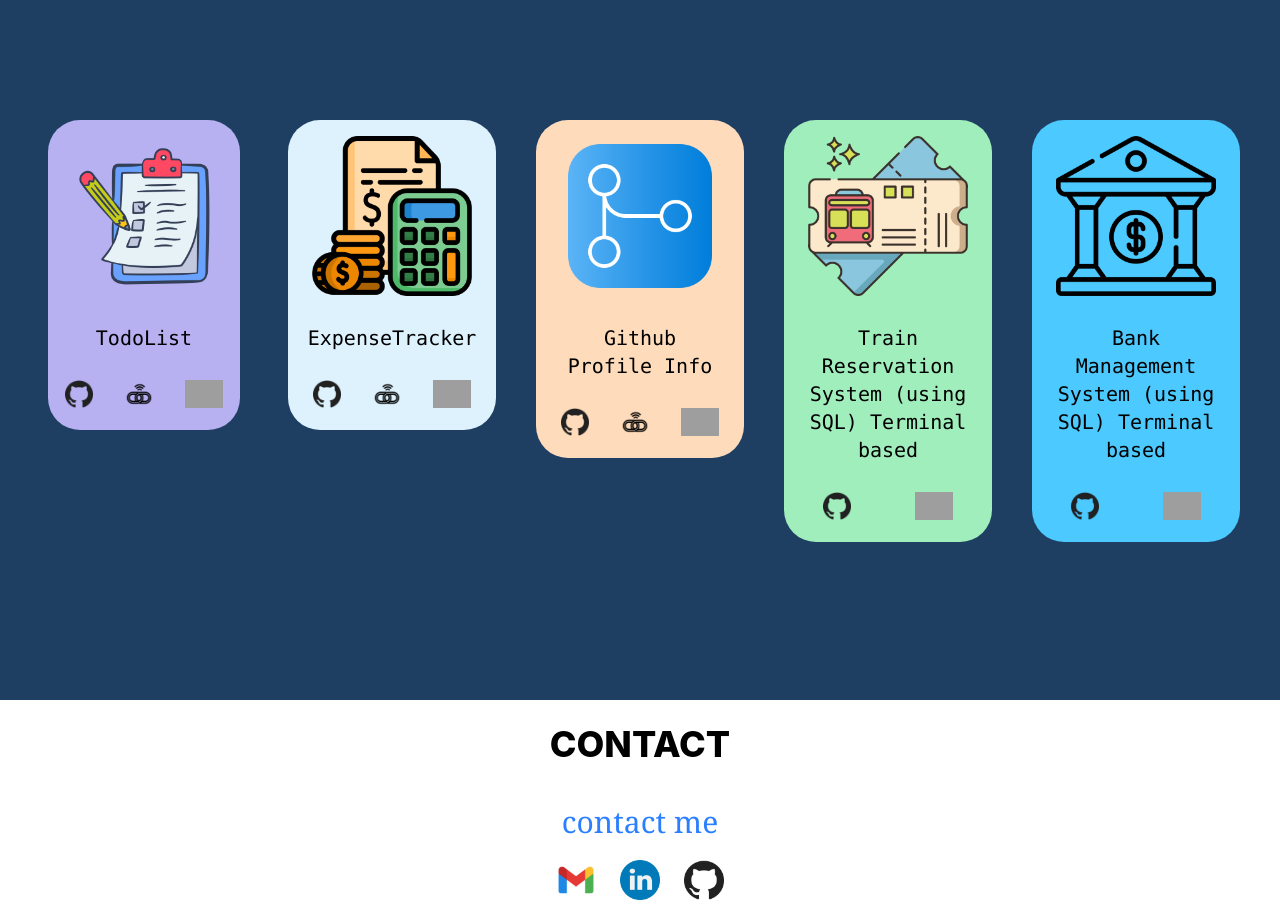
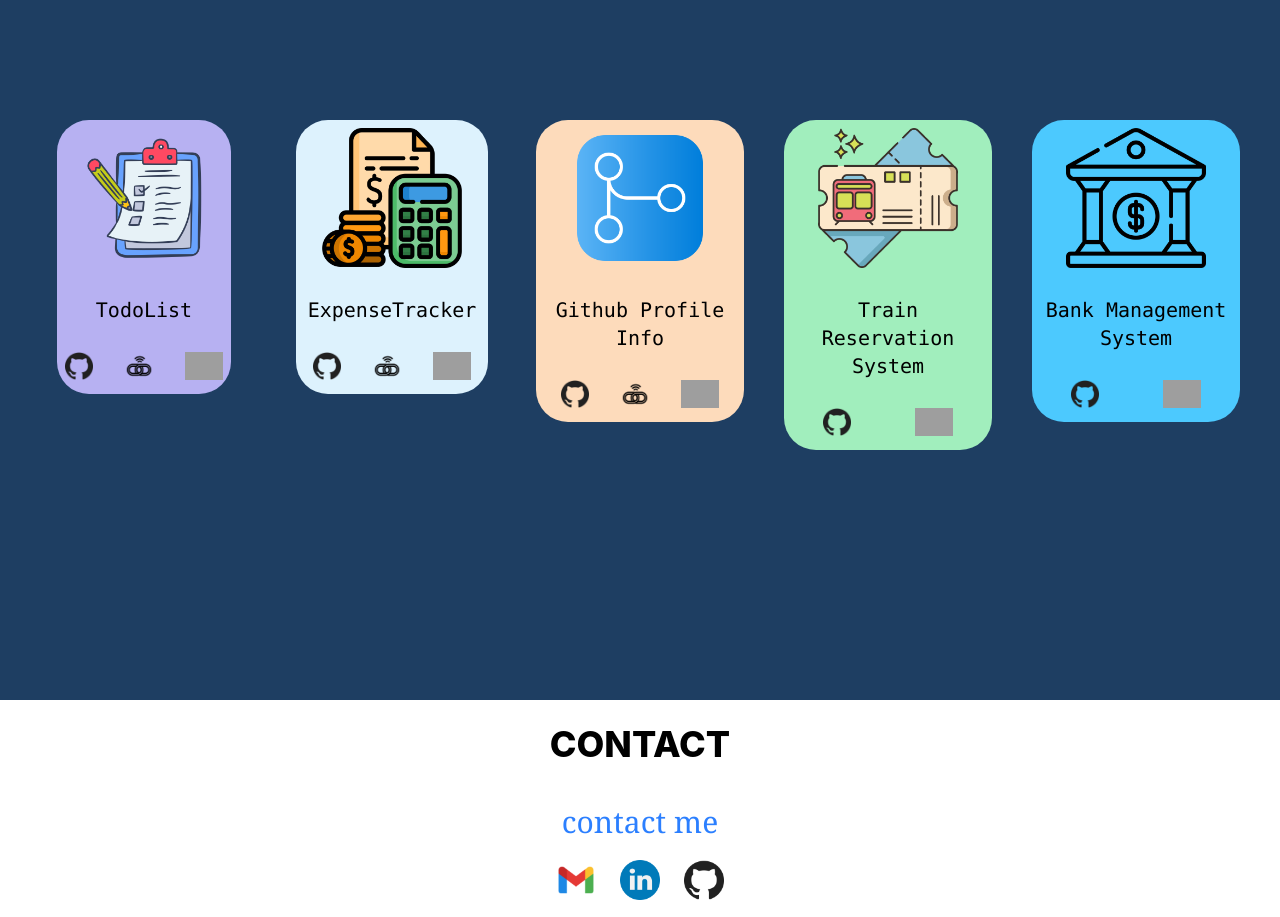
Before and after one commit to ucsmchandu/chanduportfolio, a React (Vite) app: page / in a window 1280 px wide. Shown: the part 1620-2537 px from the top of the page. Built offline with nearby package versions, Linux system fonts and the light colour scheme; grey boxes are pictures that could not be loaded.

Commit message:
updated projects sections

```diff
--- a/src/pages/projects.jsx
+++ b/src/pages/projects.jsx
@@ -75,7 +75,7 @@ Error Handling: Alerts for invalid usernames.
     {
       id: 4,
       img: train,
-      name: "Train Reservation System (using SQL) Terminal based",
+      name: "Train Reservation System",
       bg: "bg-[#A1EEBD]",
       details:
        `
@@ -92,7 +92,7 @@ Database Integration: Efficient data handling with SQL.
     {
       id: 5,
       img: bank,
-      name: "Bank Management System (using SQL) Terminal based",
+      name: "Bank Management System",
       bg: "bg-[#4CC9FE]",
       details:
        `
@@ -126,15 +126,14 @@ User-Friendly CLI: Simple menu-based interface for easy interaction.
           <li key={project.id}>
             <motion.div
               whileHover={{ scale: 1.1,duration:0 }}
-
               initial={{ opacity: 0 }}
               whileInView={{ opacity: 1,y:-40}}
               transition={{ delay: 0.01,duration:0.4, ease: "easeInOut" }}
               viewport={{ margin: "-200px", once: false }}
-              className={`rounded-4xl ${project.bg} flex flex-col p-4 items-center space-y-6 relative lg:top-30`}
+              className={`rounded-4xl ${project.bg} flex flex-col p-2 items-center space-y-6 relative lg:top-30`}
             >
               <div>
-                <img src={project.img} className="h-40 w-40" />
+                <img src={project.img} className="h-35 w-35" />
               </div>
 
               <p className="text-center relative font-mono text-xl p-1">
```
